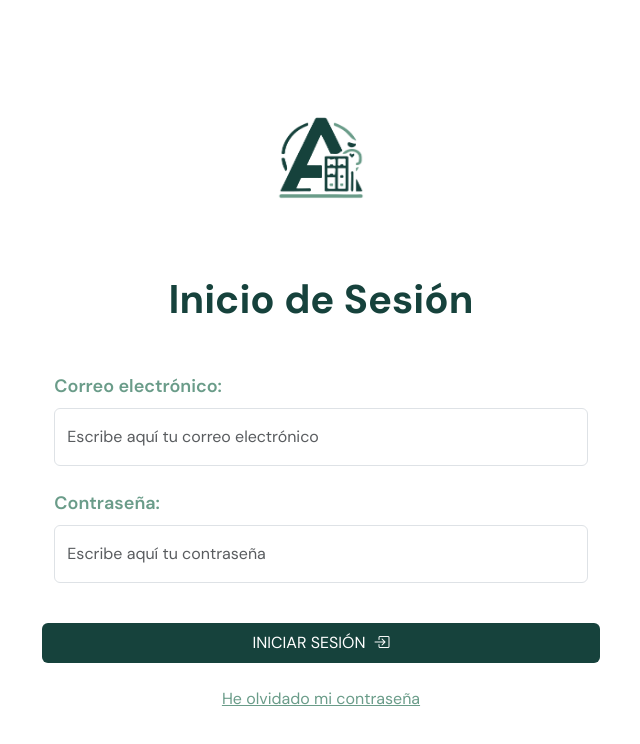
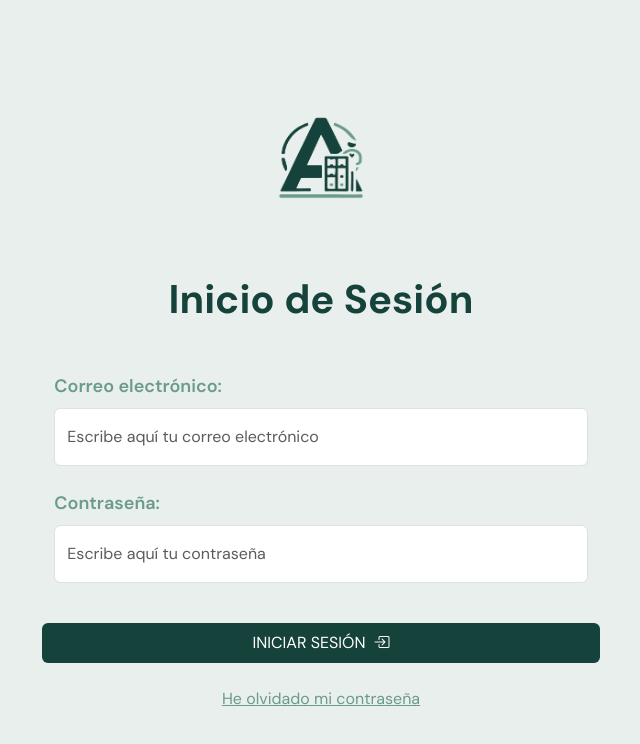
Before and after one commit to Carlos-Mtzg/warehouseManager_front, a React (Vite) app: page /login in a window 1280 px wide. Shown: the top 744 px of the page, without its empty margins (319-959 px from the left). Built offline with nearby package versions, Linux system fonts and the light colour scheme; no server answers.

Commit message:
style(assets): :art: Added custom background color for the entire system

```diff
--- a/src/index.css
+++ b/src/index.css
@@ -5,6 +5,7 @@ body {
   margin: 0;
   padding: 0;
   box-sizing: border-box;
+  background-color: #E9EFEC;
 }
 
 h1,
```
